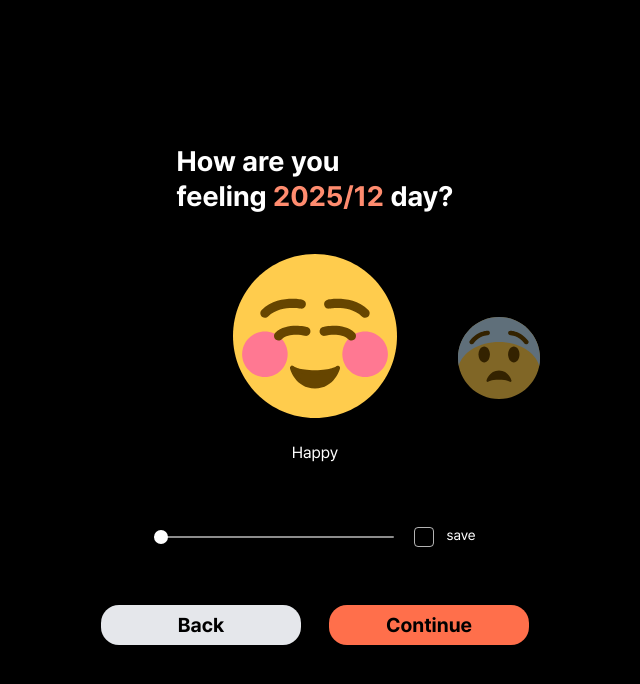
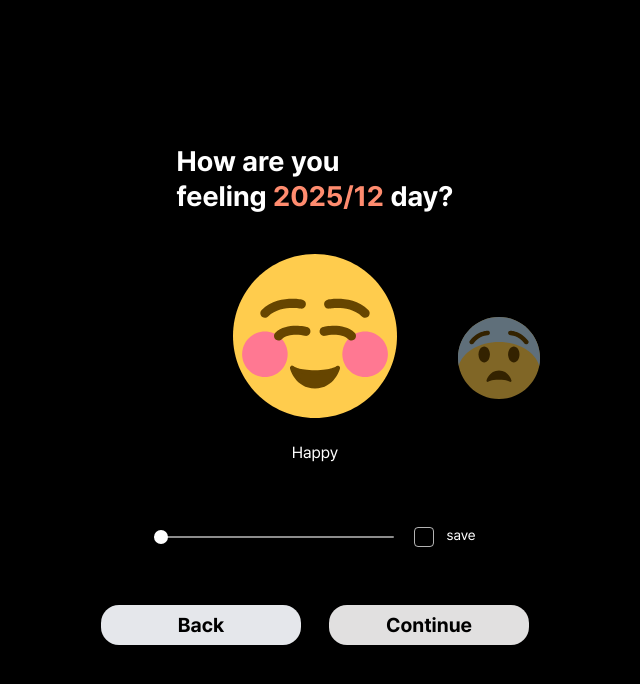
Before and after one commit to UMC-SINO/SINO-Front, a React (Vite) app: page /emoji in a window 1280 px wide. Shown: the top 684 px of the page, without its empty margins (325-965 px from the left). Built offline with nearby package versions, Linux system fonts and the light colour scheme.

Commit message:
[#13] refactor : 버튼 disabled 조건 수정

```diff
--- a/src/pages/EmojiPage.tsx
+++ b/src/pages/EmojiPage.tsx
@@ -1,17 +1,23 @@
 import Button from '@/components/common/Button';
 import EmojiSlide from '@/components/emojiComponents/EmojiSlide';
-import { useLocation } from 'react-router-dom';
+import { useState } from 'react';
+import { useLocation, useNavigate } from 'react-router-dom';
 
 const EmojiPage = () => {
   const { state } = useLocation();
+  const navigate = useNavigate();
   const { year = 2025, month = 12 } = state || {};
 
+  const [savedIds, setSavedIds] = useState<string[]>([]);
+  const canContinue = savedIds.length >= 1 && savedIds.length <= 5;
+
   const handleBack = () => {
-    return console.log('이전 페이지로 이동!');
+    navigate(-1);
   };
 
   const handleContinue = () => {
-    return console.log('다음 페이지로 이동!');
+    if (!canContinue) return;
+    navigate('/next', { state: { savedIds } });
   };
 
   return (
@@ -28,13 +34,18 @@ const EmojiPage = () => {
       </div>
 
       <div className='flex flex-col items-center justify-center'>
-        <EmojiSlide />
+        <EmojiSlide onSavedChange={setSavedIds} />
       </div>
       <div className='flex gap-7 pt-5 items-center justify-center'>
         <Button type='button' className='w-[200px] bg-gray-200' onClick={handleBack}>
           Back
         </Button>
-        <Button type='button' className='w-[200px]' onClick={handleContinue}>
+        <Button
+          type='button'
+          className='w-[200px]'
+          onClick={handleContinue}
+          disabled={!canContinue}
+        >
           Continue
         </Button>
       </div>
```
